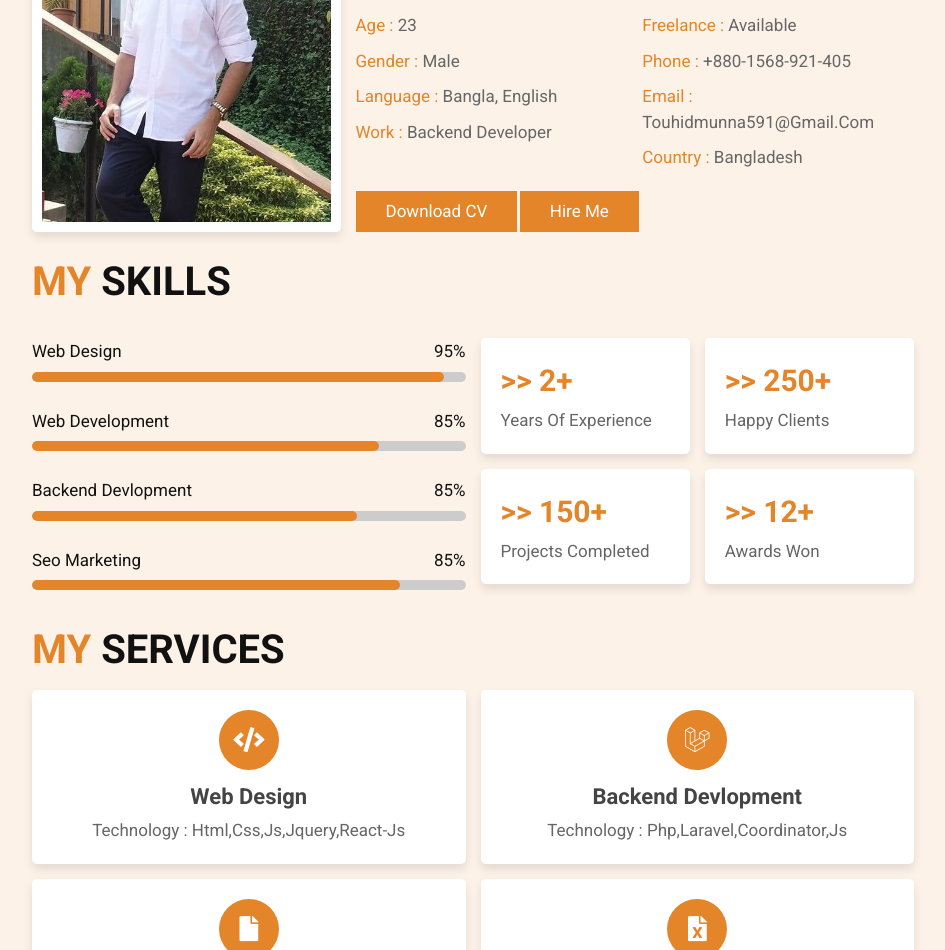
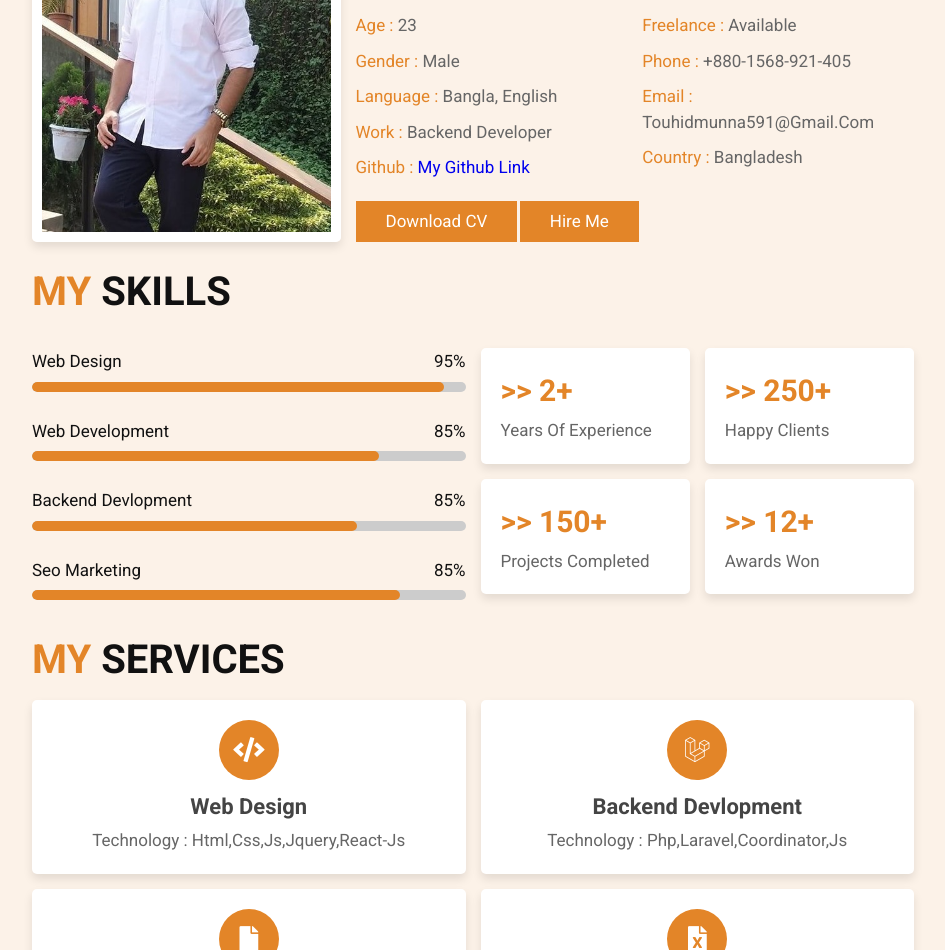
Before and after one commit to touhid-git-warrior/touhidmunna.github.io, a plain HTML site: page index.html in a window 1280 px wide. Shown: the part 1043-1993 px from the top of the page, without its empty margins (317-1262 px from the left). Drawn offline with Linux system fonts and the light colour scheme.

Commit message:
Add Github Link
Add My Github Link

```diff
--- a/index.html
+++ b/index.html
@@ -89,6 +89,7 @@
                 <p> <span> gender : </span> male </p>
                 <p> <span> language : </span> bangla, english </p>
                 <p> <span> work : </span> backend developer </p>
+                <p> <span> Github : </span> <a href="https://github.com/touhid-git-warrior"> My Github Link </a> </p>
             </div>
             <div class="box">
                 <p> <span> freelance : </span> available </p>
@@ -396,26 +397,6 @@
 <footer class="footer"> created by <span> web devloper </span> | all rights reserved! </footer>
 
 
-
-
-
-
-
-
-
-
-
-
-
-
-
-
-
-
-
-
-
-
 <!-- custom js file link  -->
 <script src="js/script.js"></script>
 
```
